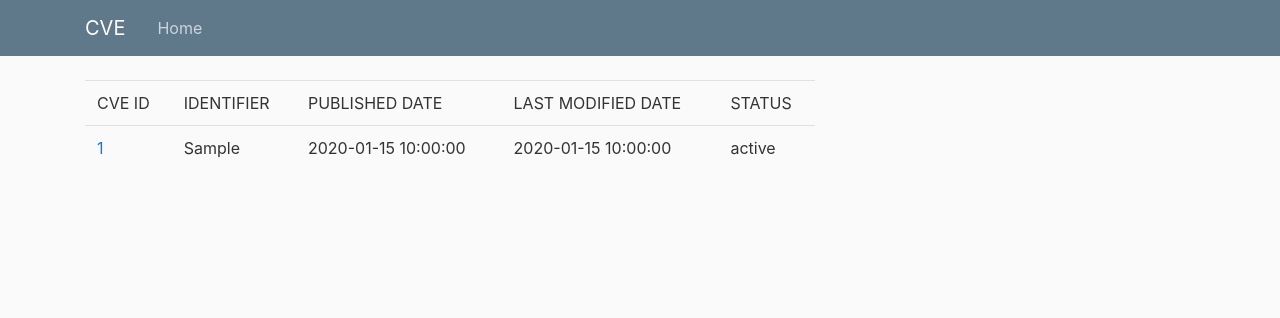
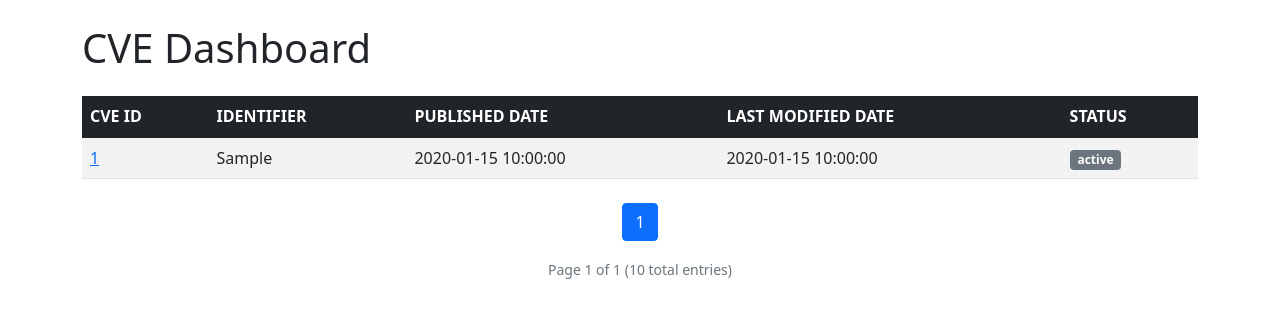
Before and after one commit to Kaus1kC0des/CVD-Dashboard, a Flask app: template cveFlask/templates/home.html in a window 1280 px wide. Shown: the top 318 px of the page. Run offline with Flask 3, Linux system fonts and the light colour scheme; the template is opened without the code that fills it: most values are stand-ins (such as "Sample title", 1, 10 or a date in 2020); parts of the project's set-up code (start-up, migrations or seed data) failed here and were passed over; some libraries are stand-ins or nearby versions.

Commit message:
Pagination added

```diff
--- a/cveFlask/templates/home.html
+++ b/cveFlask/templates/home.html
@@ -1,38 +1,79 @@
-<!--{% extends "layout.html" %}-->
+<!DOCTYPE html>
 <html lang="en">
 
 <head>
     <meta charset="UTF-8">
     <meta name="viewport" content="width=device-width, initial-scale=1.0">
-    <meta http-equiv="X-UA-Compatible" content="ie=edge">
-    <title>CVE Page</title>
-
+    <title>CVE Dashboard</title>
+    <link href="https://cdn.jsdelivr.net/npm/bootstrap@5.1.3/dist/css/bootstrap.min.css" rel="stylesheet">
 </head>
 
 <body>
-<h1>CVE Page</h1>
-{% block content %}
-        <table class="table">
-            <thead>
-                <td>CVE ID</td>
-                <td>IDENTIFIER</td>
-                <td>PUBLISHED DATE</td>
-                <td>LAST MODIFIED DATE</td>
-                <td>STATUS</td>
+    <div class="container mt-4">
+        <h1 class="mb-4">CVE Dashboard</h1>
+
+        <table class="table table-striped table-hover">
+            <thead class="table-dark">
+                <tr>
+                    <th>CVE ID</th>
+                    <th>IDENTIFIER</th>
+                    <th>PUBLISHED DATE</th>
+                    <th>LAST MODIFIED DATE</th>
+                    <th>STATUS</th>
+                </tr>
             </thead>
             <tbody>
                 {% for cve in cves %}
-                    <tr>
-                        <td><a href="{{url_for('cve', cve_id=cve.id)}}">{{cve.id}}</a></td>
-                        <td>{{ cve.source_identifier }}</td>
-                        <td>{{ cve.published_date }}</td>
-                        <td>{{ cve.last_modified_date }}</td>
-                        <td>{{ cve.status }}</td>
-                    </tr>
+                <tr>
+                    <td><a href="{{url_for('cve', cve_id=cve.id)}}" class="text-primary">{{cve.id}}</a></td>
+                    <td>{{ cve.source_identifier }}</td>
+                    <td>{{ cve.published_date.strftime('%Y-%m-%d %H:%M:%S') }}</td>
+                    <td>{{ cve.last_modified_date.strftime('%Y-%m-%d %H:%M:%S') }}</td>
+                    <td><span class="badge bg-secondary">{{ cve.status }}</span></td>
+                </tr>
                 {% endfor %}
             </tbody>
         </table>
-{% endblock content %}
+
+        <!-- Pagination -->
+        <nav aria-label="Page navigation" class="mt-4">
+            <ul class="pagination justify-content-center">
+                {% if pagination.has_prev %}
+                <li class="page-item">
+                    <a class="page-link" href="{{ url_for('index', page=pagination.prev_num) }}">&laquo; Previous</a>
+                </li>
+                {% endif %}
+
+                {% for page_num in pagination.iter_pages(left_edge=2, left_current=2, right_current=3, right_edge=2) %}
+                {% if page_num %}
+                <li class="page-item {% if page_num == pagination.page %}active{% endif %}">
+                    <a class="page-link" href="{{ url_for('index', page=page_num) }}">{{ page_num }}</a>
+                </li>
+                {% else %}
+                <li class="page-item disabled">
+                    <span class="page-link">...</span>
+                </li>
+                {% endif %}
+                {% endfor %}
+
+                {% if pagination.has_next %}
+                <li class="page-item">
+                    <a class="page-link" href="{{ url_for('index', page=pagination.next_num) }}">Next &raquo;</a>
+                </li>
+                {% endif %}
+            </ul>
+        </nav>
+
+        <!-- Page Info -->
+        <div class="text-center mt-2">
+            <small class="text-muted">
+                Page {{ pagination.page }} of {{ pagination.pages }}
+                ({{ pagination.total }} total entries)
+            </small>
+        </div>
+    </div>
+
+    <script src="https://cdn.jsdelivr.net/npm/bootstrap@5.1.3/dist/js/bootstrap.bundle.min.js"></script>
 </body>
 
 </html>
```
Also changed, not shown: cveFlask/routes.py (+19 -4 lines).
